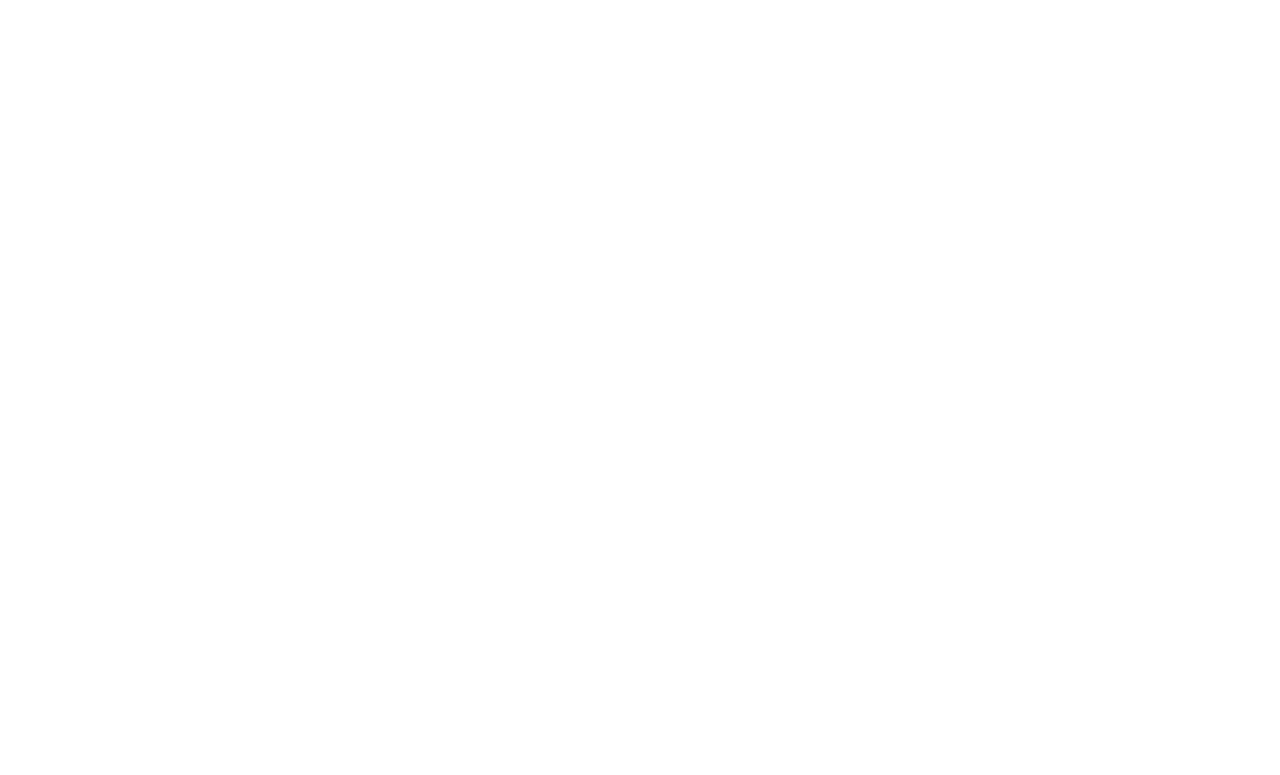
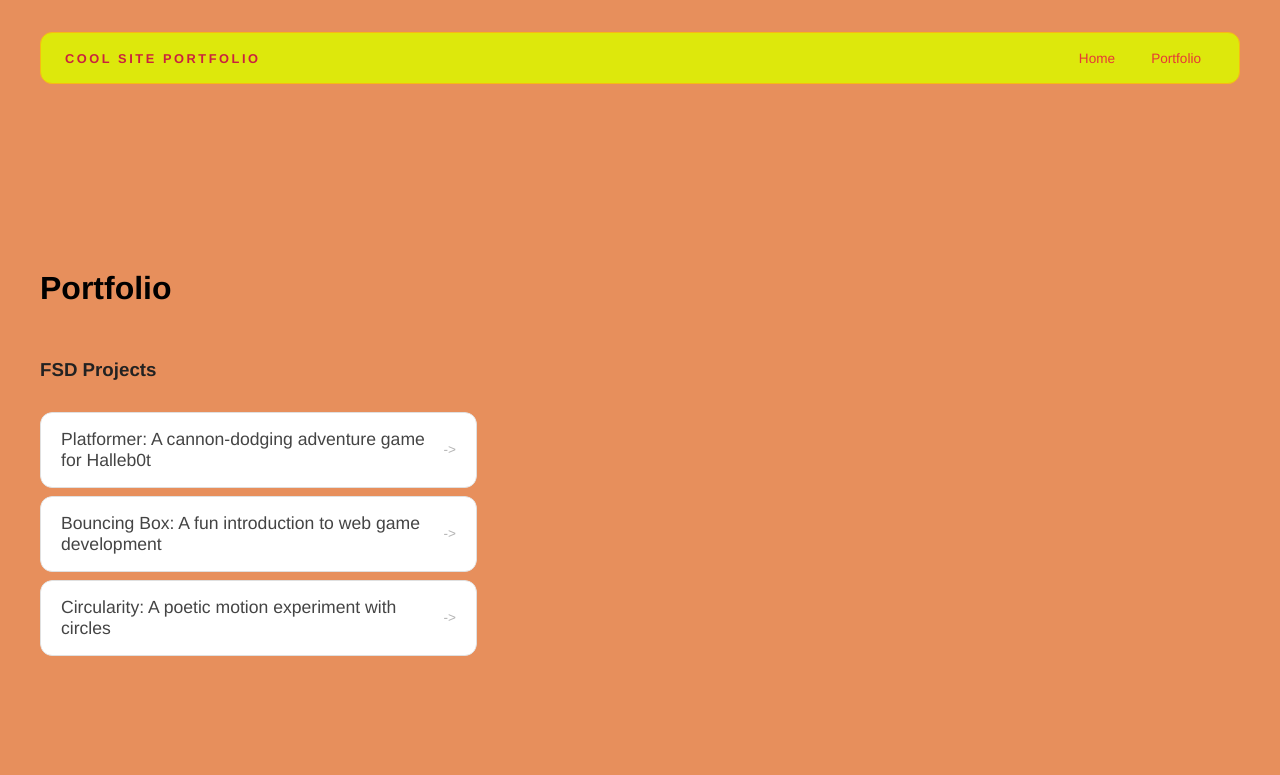
Before and after one commit to sv3269968/sv3269968.github.io, a plain HTML site: page portfolio.html in a window 1280 px wide. Drawn offline with Linux system fonts and the light colour scheme.

Commit message:
add portfolio page to website

```diff
--- a/portfolio.html
+++ b/portfolio.html
@@ -0,0 +1,45 @@
+<!DOCTYPE html>
+<html>
+  <head>
+    <title>Cool Site Portfolio</title>
+    <link rel="stylesheet" href="style.css" />
+  </head>
+
+  <body>
+    <!-- All content goes here -->
+    <div id="all-contents">
+      <nav>
+        <h1>Cool Site Portfolio</h1>
+        <ul id="nav-ul">
+          <li class="nav-li">
+            <a href="index.html">Home</a>
+          </li>
+          <li class="nav-li">
+            <a href="portfolio.html">Portfolio</a>
+          </li>
+        </ul>
+      </nav>
+
+      <main>
+        <div class="content">
+          <h1>Portfolio</h1>
+          <h3>FSD Projects</h3>
+          <ul id="portfolio">
+            <li>
+              <a href="fsd-projects/platformer/">Platformer: A cannon-dodging adventure game for Halleb0t</a>
+            </li>
+            <li>
+              <a href="fsd-projects/bouncing-box/">Bouncing Box: A fun introduction to web game development</a>
+            </li>
+            <li>
+            <a href="fsd-projects/circularity/">Circularity: A poetic motion experiment with circles</a>
+            </li>
+          </ul>
+
+          <!-- ASD Projects will go here -->
+
+        </div>
+      </main>
+    </div>
+  </body>
+</html>
--- a/style.css
+++ b/style.css
@@ -164,3 +164,56 @@ nav h1 {
   background: #e7e6e3;
   color: #e54369;
 }
+
+/* Portfolio styles */
+.content h1 {
+  color: black;
+}
+
+#portfolio {
+  list-style: none;
+  margin: 0;
+  padding: 0;
+  width: 100%;
+  display: flex;
+  flex-direction: column;
+  gap: 8px;
+}
+
+#portfolio li {
+  border-radius: 12px;
+  overflow: hidden;
+}
+
+#portfolio a {
+  display: flex;
+  justify-content: space-between;
+  align-items: center;
+  text-decoration: none;
+  color: #444;
+  padding: 16px 20px;
+  font-size: 1.1rem;
+  font-weight: 500;
+  background: #fff;
+  border: 1px solid #e0e0e0;
+  border-radius: 12px;
+  transition: background 0.25s ease, color 0.25s ease, transform 0.25s ease;
+}
+
+#portfolio a:hover {
+  background: #000;
+  color: #fff;
+  transform: translateX(4px);
+}
+
+#portfolio a::after {
+  content: "->";
+  font-size: 0.85rem;
+  opacity: 0.4;
+  transition: opacity 0.25s ease;
+  white-space: nowrap;
+}
+
+#portfolio a:hover::after {
+  opacity: 1;
+}
```
